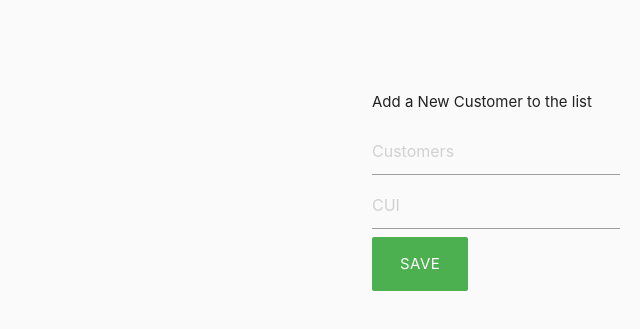
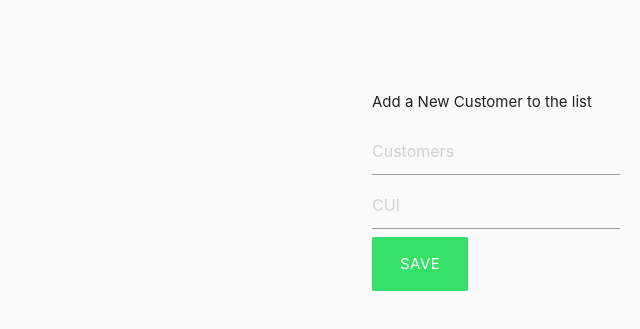
Before and after one commit to RXBlade/SIIT-Final-project, a plain HTML site: page pages/customers/customers.html in a window 1280 px wide. Shown: the part 203-532 px from the top of the page, without its empty margins (402-1042 px from the left). Drawn offline with nearby package versions, Linux system fonts and the light colour scheme; no server answers.

Commit message:
changed the green in 2 buttons

```diff
--- a/pages/customers/customers.html
+++ b/pages/customers/customers.html
@@ -34,7 +34,7 @@
                     <input class="form-control" type="text" id="details" placeholder="CUI">
                 </div>
             </form>
-            <button class="col s6 waves-effect waves-light btn-large green" id="save">Save</button>
+            <button class="col s6 waves-effect waves-light btn-large save-button" id="save">Save</button>
         </div>
     </main>
 
```
Also changed, not shown: pages/products/products.html (+1 -1 lines).
